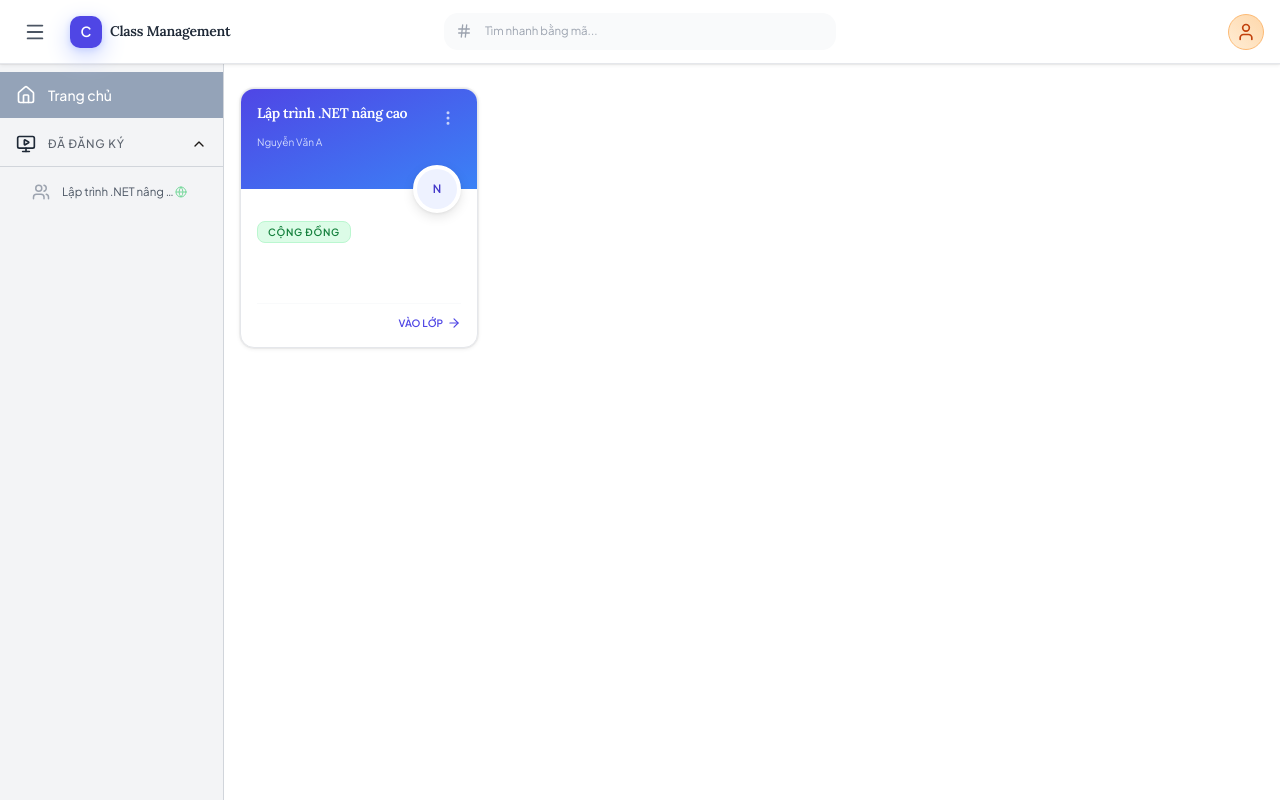
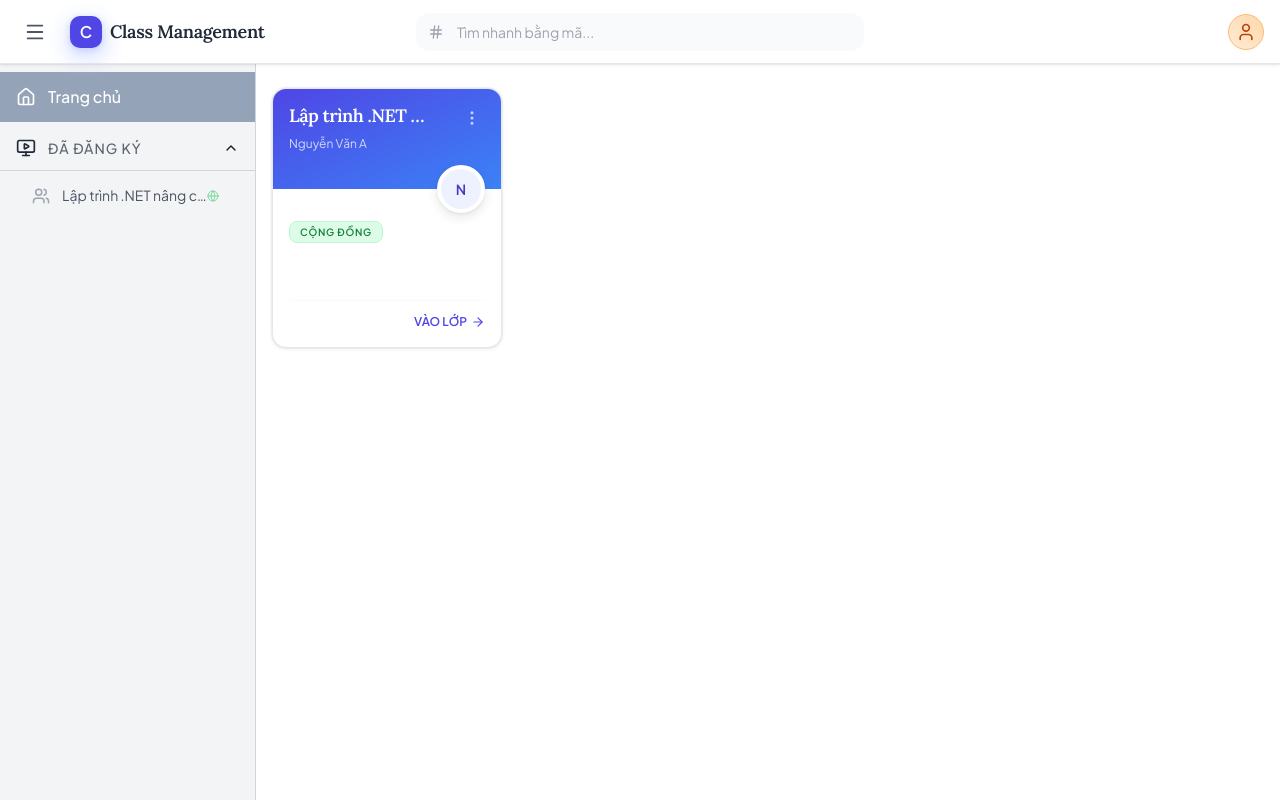
Before and after one commit to mezon-campus-studio/class-management-system, a React (Vite) app in the folder frontend/: page / in a window 1280 px wide. Built offline with nearby package versions, Linux system fonts and the light colour scheme.

Commit message:
fix: big size font theme

```diff
--- a/frontend/src/styles/global.css
+++ b/frontend/src/styles/global.css
@@ -169,13 +169,26 @@
 @layer base {
   html {
     font-family: var(--font-sans);
-    font-size:   14px;
+    font-size:   15px; /* Tăng từ 14px lên 15px làm mặc định */
     line-height: 1.6;
     color:       var(--ink-1);
     background:  var(--bg-paper);
     -webkit-font-smoothing:  antialiased;
     -moz-osx-font-smoothing: grayscale;
     scroll-behavior: smooth;
+  }
+
+  /* Desktop scaling — giúp giao diện to rõ hơn trên màn hình lớn */
+  @media (min-width: 1024px) {
+    html {
+      font-size: 16px;
+    }
+  }
+
+  @media (min-width: 1440px) {
+    html {
+      font-size: 17px;
+    }
   }
 
   body {
@@ -186,7 +199,7 @@
   /* Heading scale — Lora serif */
   h1 {
     font-family:    var(--font-serif);
-    font-size:      2rem;          /* 32px */
+    font-size:      2.25rem;       /* ~36px - 38px */
     font-weight:    600;
     letter-spacing: -0.04em;
     line-height:    1.1;
@@ -194,7 +207,7 @@
   }
   h2 {
     font-family:    var(--font-serif);
-    font-size:      1.75rem;       /* 28px */
+    font-size:      1.875rem;      /* ~30px - 32px */
     font-weight:    600;
     letter-spacing: -0.035em;
     line-height:    1.15;
@@ -202,7 +215,7 @@
   }
   h3 {
     font-family:    var(--font-serif);
-    font-size:      1.5rem;        /* 24px */
+    font-size:      1.5rem;        /* ~24px - 26px */
     font-weight:    600;
     letter-spacing: -0.03em;
     line-height:    1.2;
--- a/frontend/tailwind.config.js
+++ b/frontend/tailwind.config.js
@@ -189,20 +189,20 @@ module.exports = {
 
 			fontSize: {
 				// format: [size, { lineHeight, letterSpacing? }]
-				"2xs": ["0.6rem", { lineHeight: "1rem" }],
-				xs: ["0.72rem", { lineHeight: "1.1rem" }],
-				sm: ["0.82rem", { lineHeight: "1.35rem" }],
-				base: ["0.875rem", { lineHeight: "1.65rem" }],   // 14px
-				md: ["0.9375rem", { lineHeight: "1.6rem" }],    // 15px
-				lg: ["1rem", { lineHeight: "1.5rem" }],    // 16px
-				xl: ["1.125rem", { lineHeight: "1.4rem" }],    // 18px
-				"2xl": ["1.25rem", { lineHeight: "1.3rem" }],    // 20px
-				"3xl": ["1.5rem", { lineHeight: "1.25rem" }],   // 24px
-				"4xl": ["1.75rem", { lineHeight: "1.2rem" }],    // 28px
-				"5xl": ["2rem", { lineHeight: "1.15rem" }],   // 32px
-				"display-sm": ["1.5rem", { lineHeight: "1.2rem", letterSpacing: "-0.03em" }],
-				"display-md": ["1.75rem", { lineHeight: "1.15rem", letterSpacing: "-0.035em" }],
-				"display-lg": ["2rem", { lineHeight: "1.1rem", letterSpacing: "-0.04em" }],
+				"2xs": ["0.65rem", { lineHeight: "1rem" }],
+				xs: ["0.75rem", { lineHeight: "1.125rem" }],
+				sm: ["0.875rem", { lineHeight: "1.25rem" }],
+				base: ["1rem", { lineHeight: "1.5rem" }],
+				md: ["1.0625rem", { lineHeight: "1.6rem" }],
+				lg: ["1.125rem", { lineHeight: "1.75rem" }],
+				xl: ["1.25rem", { lineHeight: "1.75rem" }],
+				"2xl": ["1.5rem", { lineHeight: "2rem" }],
+				"3xl": ["1.875rem", { lineHeight: "2.25rem" }],
+				"4xl": ["2.25rem", { lineHeight: "2.5rem" }],
+				"5xl": ["3rem", { lineHeight: "1" }],
+				"display-sm": ["2.25rem", { lineHeight: "2.5rem", letterSpacing: "-0.03em" }],
+				"display-md": ["3rem", { lineHeight: "1", letterSpacing: "-0.035em" }],
+				"display-lg": ["3.75rem", { lineHeight: "1", letterSpacing: "-0.04em" }],
 			},
 
 			fontWeight: {
```
